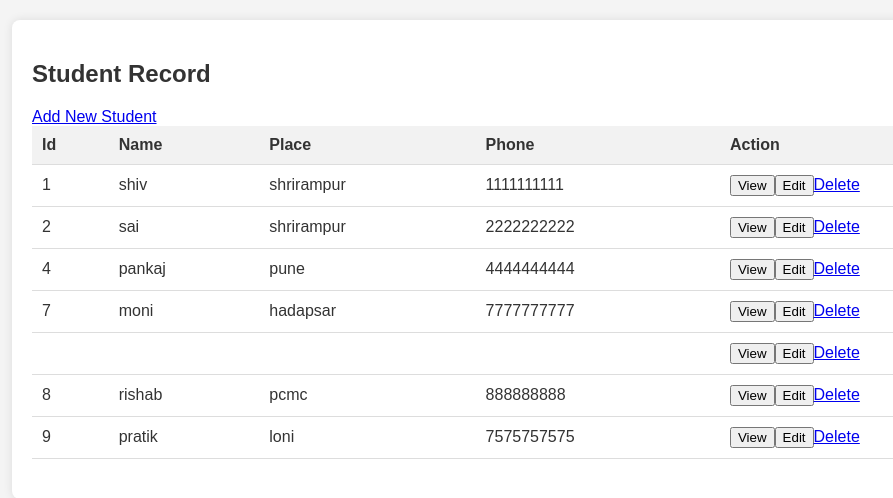
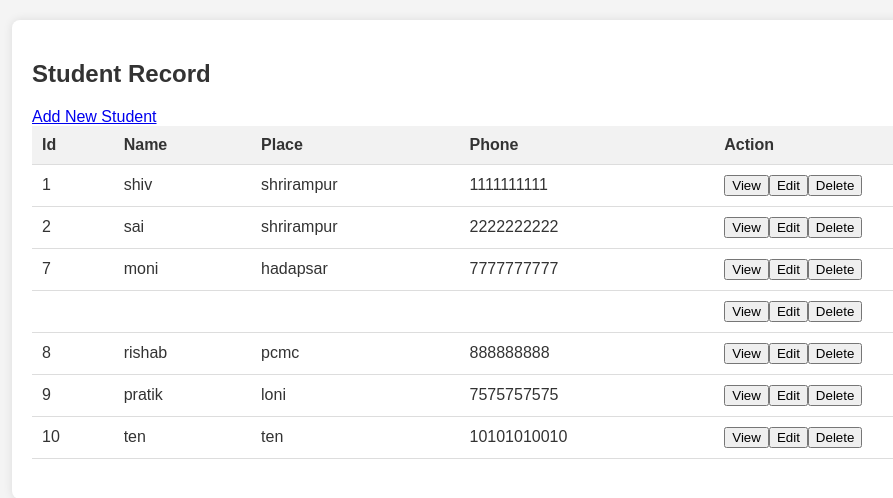
Before and after one commit to kanchicodes/Student-Management-System-, a React (Create React App) app in the folder studentdata/: page / in a window 1280 px wide. Shown: the top 498 px of the page, without its empty margins (96-989 px from the left). Built offline with nearby package versions, Linux system fonts and the light colour scheme; data requests are answered from the project's data file.

Commit message:
added delet data

```diff
--- a/studentdata/db.json
+++ b/studentdata/db.json
@@ -11,12 +11,6 @@
       "name": "sai",
       "place": "shrirampur",
       "phone": "2222222222"
-    },
-    {
-      "id": "4",
-      "name": "pankaj",
-      "place": "pune",
-      "phone": "4444444444"
     },
     {
       "id": "7",
@@ -41,6 +35,12 @@
       "name": "pratik",
       "place": "loni",
       "phone": "7575757575"
+    },
+    {
+      "id": "10",
+      "name": "ten",
+      "place": "ten",
+      "phone": "10101010010"
     }
   ]
 }
--- a/studentdata/src/studentTable.js
+++ b/studentdata/src/studentTable.js
@@ -11,6 +11,24 @@ export default function StudentTable() {
     const EdityDetails = (id) => {
         navigate("/Student/Edit/"+id);
     }
+
+    const RemoveDetails = (id) => {
+        if(window.confirm("Are you sure you want to delete?")){
+
+                fetch("http://localhost:8000/students/"+id,{
+                    method: "DELETE",
+
+                })
+                .then((res) => {
+                    alert("Remove Student data successfully");
+                 window.location.reload();
+                })
+                .catch((err) => console.log(err.message)
+            )
+        }
+            }
+
+
 
     useEffect(() => {
         fetch("http://localhost:8000/students")
@@ -47,7 +65,7 @@ export default function StudentTable() {
                                 <td>
                                     <button onClick={()=>DisplayDetails(item.id)} className="btn btn-info">View</button>
                                     <button onClick={()=>EdityDetails(item.id)} className="btn btn-primary">Edit</button>
-                                    <a href=" " className="btn btn-denger">Delete</a>
+                                    <button onClick={()=>RemoveDetails(item.id)} className="btn btn-denger">Delete</button>
                                 </td>
                             </tr>
                             )
```
